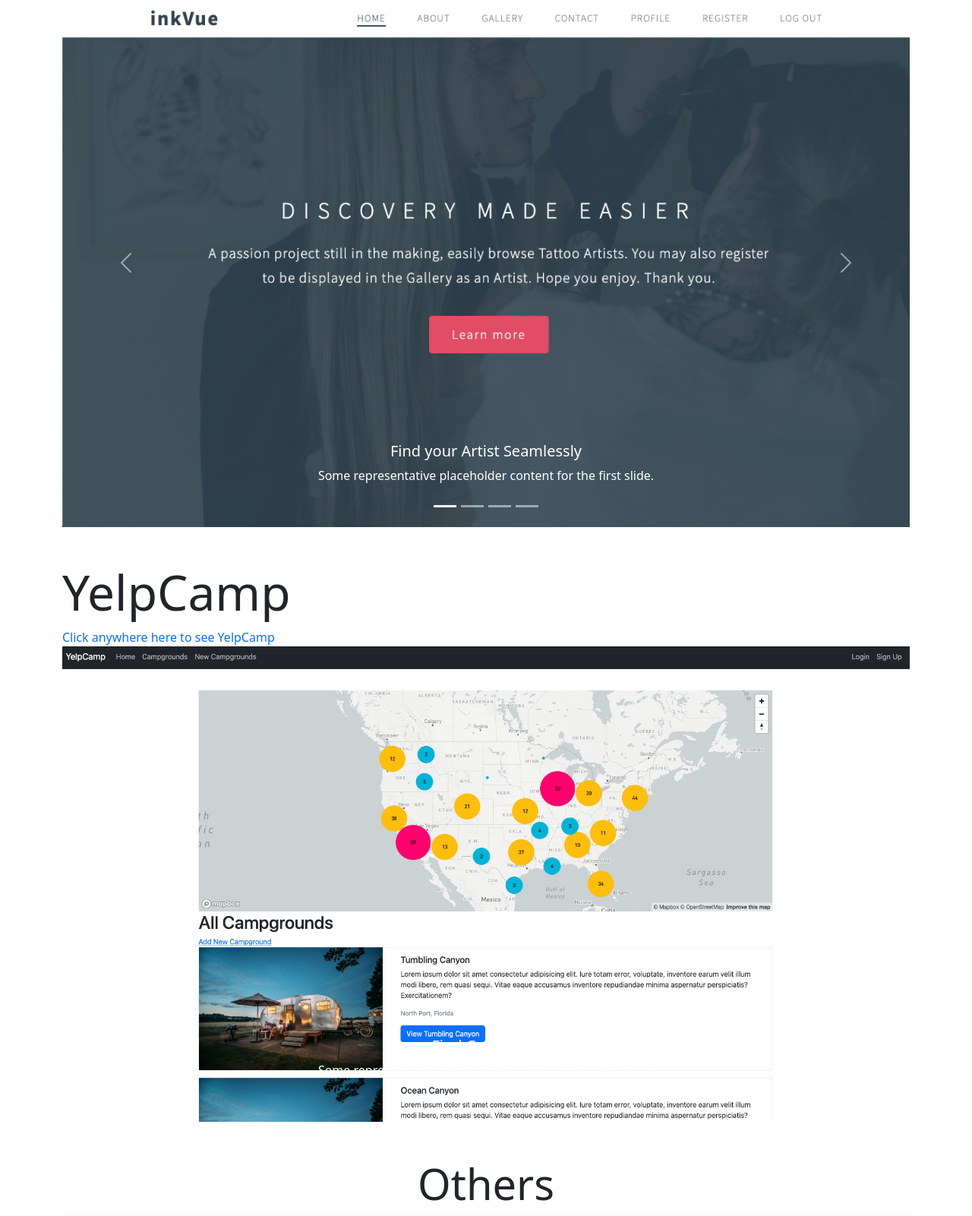
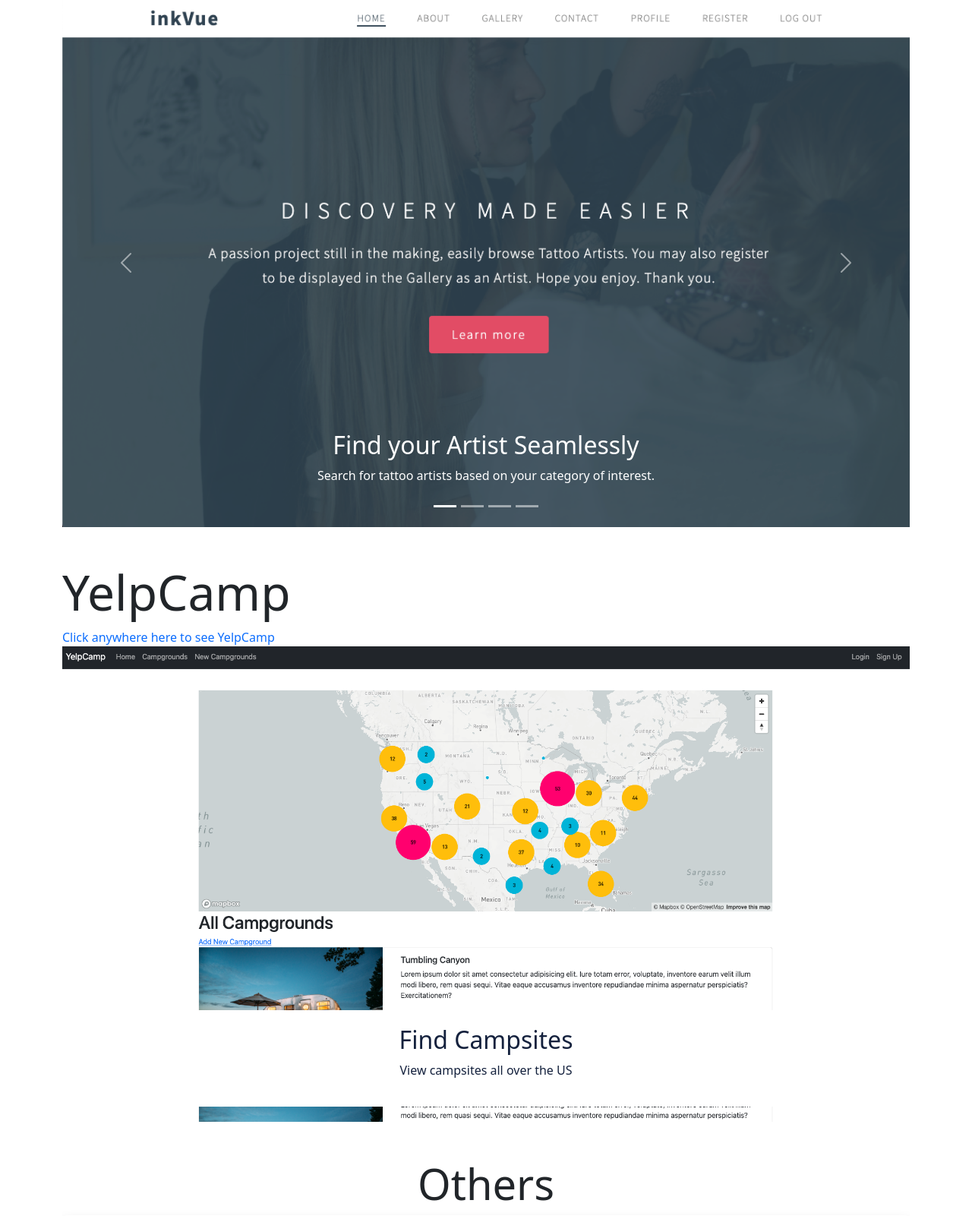
Before and after one commit to jordyc2163/my-portfolio, a Flask app: page / in a window 1280 px wide. Shown: the part 2520-4121 px from the top of the page at 76% size. Run offline with Flask 2, Linux system fonts and the light colour scheme; data comes from the database, SQL or seed files in the repository; some libraries are stand-ins or nearby versions.

Commit message:
fixed carousel captions

```diff
--- a/app/static/css/app.css
+++ b/app/static/css/app.css
@@ -58,3 +58,21 @@
     height: 20vh;
     clear: both;
 }
+
+.yelp-p {
+    color: #14213d;
+}
+
+.yelp-h {
+    font-size: xx-large;
+}
+
+.ink-cap {
+    background-color: #314253;
+    border-radius: 10px;
+}
+
+.yelp-cap {
+    background-color: white;
+    border-radius: 10px;
+}
--- a/app/templates/projects.html
+++ b/app/templates/projects.html
@@ -4,7 +4,8 @@
     <div class="col-xl">
         <div class="col my-5 position-relative">
             <h1 class="display-3">inkVue</h1>
-            <a class="stretched-link" href="https://inkvue-first-project.herokuapp.com/" target="_blank">Click anywhere here to see inkVue</a>
+            <a class="stretched-link" href="https://inkvue-first-project.herokuapp.com/" target="_blank">Click anywhere
+                here to see inkVue</a>
             <div id="carouselExampleFade" class="carousel slide carousel-fade" data-bs-ride="carousel">
                 <div class="carousel-indicators">
                     <button type="button" data-bs-target="#carouselExampleFade" data-bs-slide-to="0" class="active"
@@ -20,29 +21,31 @@
                     <div class="carousel-item active">
                         <img src="/../static/images/inkVueImages/landing.png" class="d-block w-100" alt="...">
                         <div class="carousel-caption d-none d-md-block">
-                            <h5>Find your Artist Seamlessly</h5>
-                            <p>Some representative placeholder content for the first slide.</p>
+                            <h5 class="display-5 yelp-h">Find your Artist Seamlessly</h5>
+                            <p>Search for tattoo artists based on your category of interest.</p>
                         </div>
                     </div>
                     <div class="carousel-item">
                         <img src="/../static/images/inkVueImages/profile.png" class="d-block w-100" alt="...">
-                        <div class="carousel-caption d-none d-md-block">
-                            <h5>Save Your Favorites</h5>
-                            <p>Some representative placeholder content for the first slide.</p>
+                        <div class="carousel-caption d-none d-md-block ink-cap">
+                            <h5 class="display-5 yelp-h">Save Your Favorites</h5>
+                            <p>If you have multiple interests, save them to your watchlist with an account.</p>
                         </div>
                     </div>
                     <div class="carousel-item">
                         <img src="/../static/images/inkVueImages/register.png" class="d-block w-100" alt="...">
-                        <div class="carousel-caption d-none d-md-block">
-                            <h5>Artists Register with Ease</h5>
-                            <p>Some representative placeholder content for the first slide.</p>
+                        <div class="carousel-caption d-none d-md-block ink-cap">
+                            <h5 class="display-5 yelp-h">Artists Register with Ease</h5>
+                            <p>Tattoo artists are able to register to be displayed on the gallery, allowing for exposure
+                                of small businesses.</p>
                         </div>
                     </div>
                     <div class="carousel-item">
                         <img src="/../static/images/inkVueImages/admin.png" class="d-block w-100" alt="...">
-                        <div class="carousel-caption d-none d-md-block">
-                            <h5>Admin Functionality to Filter Registrations</h5>
-                            <p>Some representative placeholder content for the first slide.</p>
+                        <div class="carousel-caption d-none d-md-block ink-cap">
+                            <h5 class="display-5 yelp-h">Admin Functionality to Filter Registrations</h5>
+                            <p>Backend admin functionality allows filtering of artists that have registered to be
+                                displayed in the gallery.</p>
                         </div>
                     </div>
                 </div>
@@ -61,7 +64,8 @@
 
         <div class="my-5 position-relative">
             <h1 class="display-3">YelpCamp</h1>
-            <a class="stretched-link" href="https://yelp-camp-finder.herokuapp.com/" target="_blank">Click anywhere here to see YelpCamp</a>
+            <a class="stretched-link" href="https://yelp-camp-finder.herokuapp.com/" target="_blank">Click anywhere here
+                to see YelpCamp</a>
             <div id="carouselExampleFade2" class="carousel slide carousel-fade" data-bs-ride="carousel">
                 <div class="carousel-indicators">
                     <button type="button" data-bs-target="#carouselExampleFade2" data-bs-slide-to="0" class="active"
@@ -74,23 +78,23 @@
                 <div class="carousel-inner">
                     <div class="carousel-item active">
                         <img src="/../static/images/yelpCampImages/landing.png" class="d-block w-100" alt="...">
-                        <div class="carousel-caption d-none d-md-block">
-                            <h5>Find Campsites</h5>
-                            <p>Some representative placeholder content for the first slide.</p>
+                        <div class="carousel-caption d-none d-md-block yelp-cap">
+                            <h5 class="yelp-p display-5 yelp-h">Find Campsites</h5>
+                            <p class="yelp-p">View campsites all over the US</p>
                         </div>
                     </div>
                     <div class="carousel-item">
                         <img src="/../static/images/yelpCampImages/show.png" class="d-block w-100" alt="...">
-                        <div class="carousel-caption d-none d-md-block">
-                            <h5>Browse Reviews and Photos</h5>
-                            <p>Some representative placeholder content for the first slide.</p>
+                        <div class="carousel-caption d-none d-md-block yelp-cap">
+                            <h5 class="yelp-p display-5 yelp-h">Browse Reviews and Photos</h5>
+                            <p class="yelp-p">See what people are saying about an individual location</p>
                         </div>
                     </div>
                     <div class="carousel-item">
                         <img src="/../static/images/yelpCampImages/new.png" class="d-block w-100" alt="...">
                         <div class="carousel-caption d-none d-md-block">
-                            <h5>Upload a Campsite Location</h5>
-                            <p>Some representative placeholder content for the first slide.</p>
+                            <h5 class="yelp-p display-5 yelp-h">Upload a Campsite Location</h5>
+                            <p class="yelp-p">Users can upload a campground they know of if not already shown.</p>
                         </div>
                     </div>
                 </div>
```
